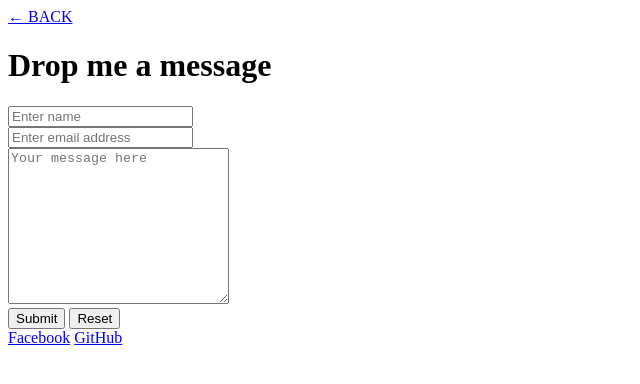
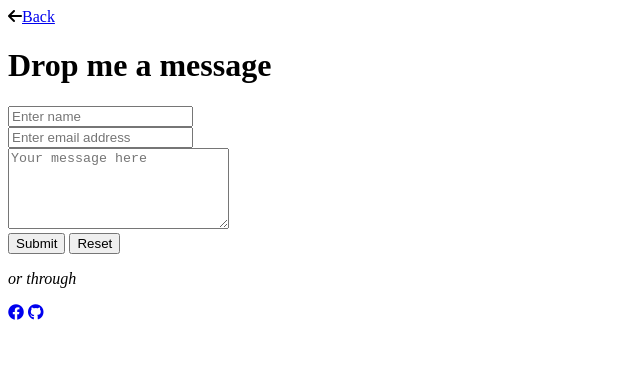
Before and after one commit to NoelEmaas/resume, a plain HTML site: page contact-page.html in a window 1280 px wide. Shown: the whole page, without its empty margins (0-640 px from the left). Drawn offline with Linux system fonts and the light colour scheme.

Commit message:
added stylesheet

```diff
--- a/contact-page.html
+++ b/contact-page.html
@@ -4,19 +4,29 @@
     <meta charset="UTF-8">
     <meta http-equiv="X-UA-Compatible" content="IE=edge">
     <meta name="viewport" content="width=device-width, initial-scale=1.0">
+    <link rel="stylesheet" href="style.css">
+    <link rel="stylesheet" href="https://kit.fontawesome.com/20dca241fc.css" crossorigin="anonymous">
+    <link rel="stylesheet" href="https://cdnjs.cloudflare.com/ajax/libs/font-awesome/6.3.0/css/all.min.css">
     <title>Document</title>
 </head>
 <body>
-    <a href="./index.html"> ← BACK</a>
+    <div id="back-button">
+        <i class="fa-solid fa-arrow-left"></i><a href="./index.html">Back</a>
+    </div>
+    <div id="contact-page">
         <h1>Drop me a message</h1>
         <form>
             <input type="text" placeholder="Enter name"/><br/>
             <input type="email" placeholder="Enter email address"/><br/>
-        <textarea type="text" name="message" cols="25" rows="10" placeholder="Your message here"></textarea><br/>
+            <textarea type="text" name="message" cols="25" rows="5" placeholder="Your message here"></textarea><br/>
             <input type="submit" name="submit" value="Submit"/>
             <input type="reset" name="reset" value="Reset"/>
         </form>
-    <a href="https://www.facebook.com/mrleonemaas">Facebook</a>
-    <a href="https://github.com/NoelEmaas">GitHub</a>
+        <div id="socials">
+            <p><i>or through</i></p>
+            <a href="https://www.facebook.com/mrleonemaas"><i class="fa-brands fa-facebook"></i></a>
+            <a href="https://github.com/NoelEmaas"><i class="fa-brands fa-github"></i></a>
+        </div>
+    </div>
 </body>
 </html>
```
Lines whose indentation alone changed are shown as unchanged.
